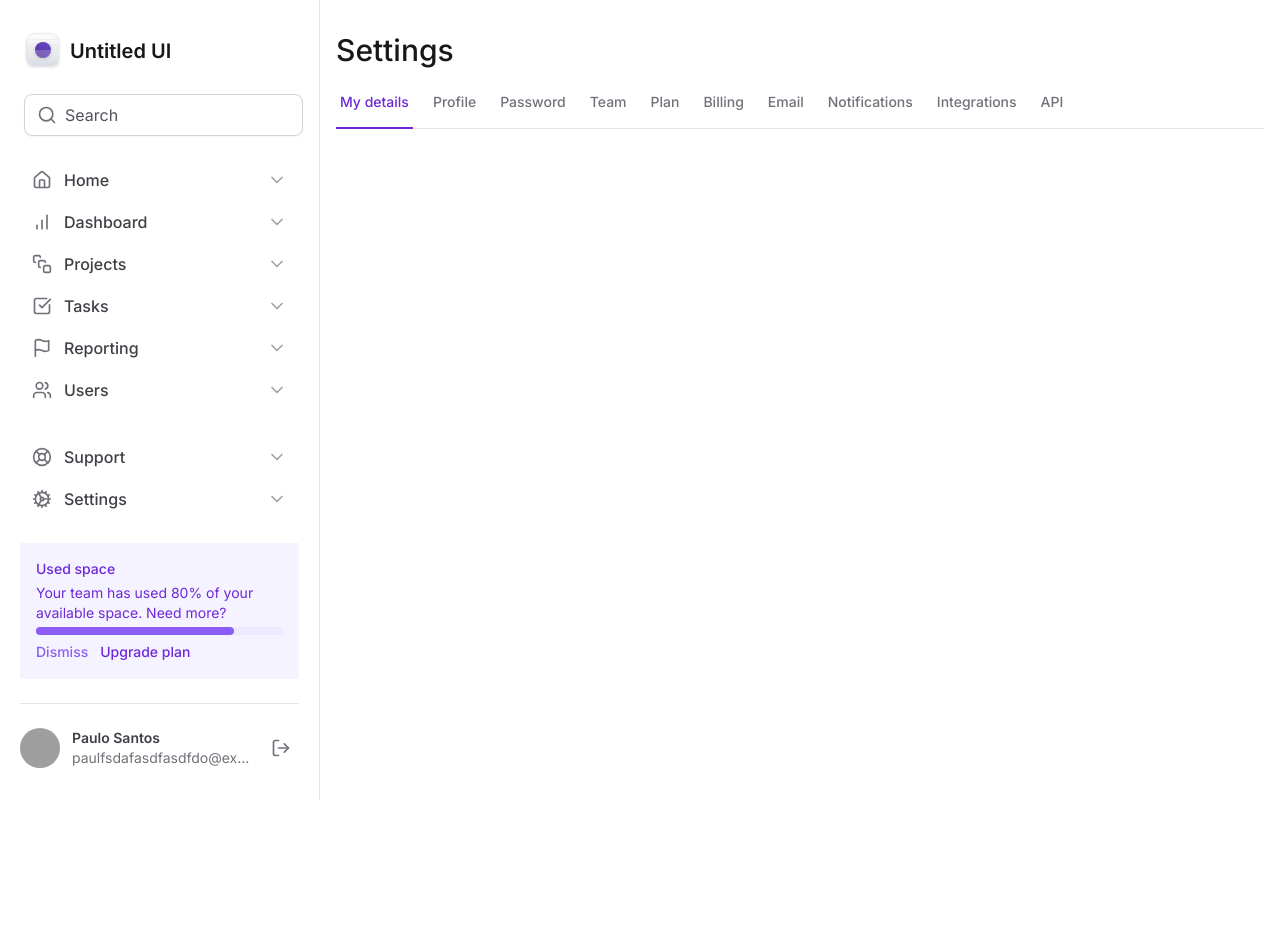
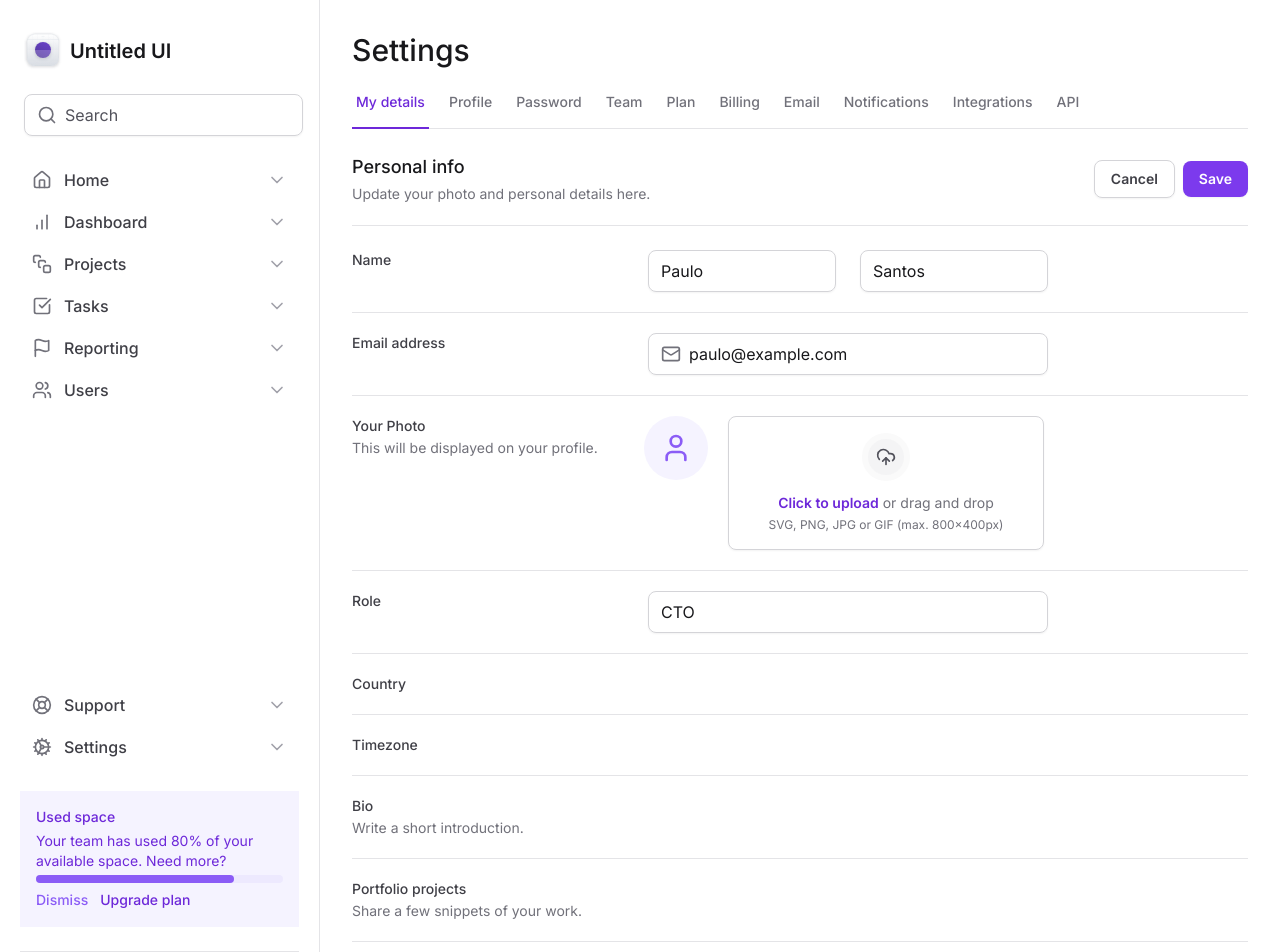
Before and after one commit to paulorfsantos17/tailwind-next, a Next.js app: page / in a window 1280 px wide. Shown: the top 952 px of the page. Before the commit the page ends 800 px from the top, so only its background shows below. Built offline with nearby package versions, Linux system fonts and the light colour scheme; grey boxes are pictures that could not be loaded.

Commit message:
feat: add button file

```diff
--- a/src/app/layout.tsx
+++ b/src/app/layout.tsx
@@ -20,7 +20,7 @@
       <body className={`${inter.className} antialiased`}>
         <div className="grid-cols-app grid min-h-screen">
           <Sidebar />
-          <main className="px-4 pb-12 pt-8">{children}</main>
+          <main className="px-8 pb-12 pt-8">{children}</main>
         </div>
       </body>
     </html>
--- a/src/app/page.tsx
+++ b/src/app/page.tsx
@@ -1,4 +1,6 @@
+import { InputControl, InputPrefix, InputRoot } from '@/components/Input'
 import SettingsTabs from '@/components/SettingsTabs'
+import { Mail, UploadCloud, User } from 'lucide-react'
 
 export default function Home() {
   return (
@@ -6,6 +8,190 @@
       <h1 className="text-3xl font-medium text-zinc-900">Settings</h1>
 
       <SettingsTabs />
+      <div className="mt-6 flex flex-col">
+        <div className="flex items-center justify-between border-b border-zinc-200 pb-5">
+          <div className="space-y-1">
+            <h2 className="text-lg font-medium text-zinc-900">Personal info</h2>
+            <span className="text-sm text-zinc-500">
+              Update your photo and personal details here.
+            </span>
+          </div>
+          <div className="flex items-center gap-2">
+            <button
+              className="rounded-lg border border-zinc-300 px-4 py-2 text-sm font-semibold text-zinc-700 shadow-sm hover:bg-zinc-50"
+              type="button"
+            >
+              Cancel
+            </button>
+            <button
+              className="rounded-lg bg-violet-600 px-4 py-2 text-sm font-semibold text-white shadow-sm hover:bg-violet-700"
+              form="settings"
+              type="submit"
+            >
+              Save
+            </button>
+          </div>
+        </div>
+        <form
+          id="settings"
+          action=""
+          className="mt-6 flex w-full flex-col gap-5 divide-y divide-zinc-200"
+        >
+          <div className="grid grid-cols-form gap-3">
+            <label
+              htmlFor="firstName"
+              className="text-sm font-medium text-zinc-700"
+            >
+              Name
+            </label>
+            <div className="grid grid-cols-2 gap-6">
+              <InputRoot>
+                <InputControl
+                  id="firstName"
+                  name="firstName"
+                  defaultValue="Paulo"
+                />
+              </InputRoot>
+              <InputRoot>
+                <InputControl defaultValue="Santos" name="lastName" />
+              </InputRoot>
+            </div>
+          </div>
+
+          <div className="grid grid-cols-form gap-3 pt-5">
+            <label
+              htmlFor="email"
+              className="text-sm font-medium text-zinc-700"
+            >
+              Email address
+            </label>
+            <InputRoot>
+              <InputPrefix>
+                <Mail className="size-5 text-zinc-500" />
+              </InputPrefix>
+              <InputControl
+                id="email"
+                name="email"
+                type="email"
+                defaultValue="paulo@example.com"
+              />
+            </InputRoot>
+          </div>
+
+          <div className="grid grid-cols-form gap-3 pt-5">
+            <label
+              htmlFor="your-photo"
+              className="text-sm font-medium text-zinc-700"
+            >
+              Your Photo
+              <span className="mt-0.5 block text-sm font-normal text-zinc-500">
+                This will be displayed on your profile.
+              </span>
+            </label>
+
+            <div className="flex items-start gap-5">
+              <div className="flex size-16 items-center justify-center rounded-full bg-violet-50">
+                <User className="size-8 text-violet-500" />
+              </div>
+
+              <label
+                htmlFor="photo"
+                className="group flex flex-1 cursor-pointer flex-col items-center gap-3 rounded-lg border border-zinc-300 px-6 py-4 text-center
+                text-zinc-500 shadow-sm hover:border-violet-200 hover:bg-violet-25 hover:text-violet-500"
+              >
+                <div className="rounded-full border-6 border-zinc-50 bg-zinc-100 p-2 group-hover:border-violet-50 group-hover:bg-violet-100">
+                  <UploadCloud className="size-5 text-zinc-600 group-hover:text-violet-600" />
+                </div>
+
+                <div className="flex flex-col items-center gap-1">
+                  <span className="text-sm">
+                    <span className="font-semibold text-violet-700">
+                      Click to upload
+                    </span>{' '}
+                    or drag and drop
+                  </span>
+                  <span className="text-xs">
+                    SVG, PNG, JPG or GIF (max. 800x400px){' '}
+                  </span>
+                </div>
+
+                <input type="file" className="sr-only" id="photo" />
+              </label>
+            </div>
+          </div>
+
+          <div className="grid grid-cols-form gap-3 pt-5">
+            <label htmlFor="role" className="text-sm font-medium text-zinc-700">
+              Role
+            </label>
+            <InputRoot>
+              <InputControl
+                id="role"
+                name="role"
+                type="text"
+                defaultValue="CTO"
+              />
+            </InputRoot>
+          </div>
+
+          <div className="grid grid-cols-form gap-3 pt-5">
+            <label
+              htmlFor="country"
+              className="text-sm font-medium text-zinc-700"
+            >
+              Country
+            </label>
+            <div></div>
+          </div>
+
+          <div className="grid grid-cols-form gap-3 pt-5">
+            <label
+              htmlFor="timezone"
+              className="text-sm font-medium text-zinc-700"
+            >
+              Timezone
+            </label>
+            <div></div>
+          </div>
+
+          <div className="grid grid-cols-form gap-3 pt-5">
+            <label htmlFor="bio" className="text-sm font-medium text-zinc-700">
+              Bio
+              <span className="mt-0.5 block text-sm font-normal text-zinc-500">
+                Write a short introduction.
+              </span>
+            </label>
+          </div>
+
+          <div className="grid grid-cols-form gap-3 pt-5">
+            <label
+              htmlFor="projects"
+              className="text-sm font-medium text-zinc-700"
+            >
+              Portfolio projects
+              <span className="mt-0.5 block text-sm font-normal text-zinc-500">
+                Share a few snippets of your work.
+              </span>
+            </label>
+          </div>
+
+          <div className="flex items-center justify-end gap-2 pt-5">
+            <button
+              className="rounded-lg border border-zinc-300 px-4 py-2 text-sm font-semibold text-zinc-700 shadow-sm hover:bg-zinc-50"
+              type="button"
+            >
+              Cancel
+            </button>
+            <button
+              className="rounded-lg bg-violet-600 px-4 py-2 text-sm font-semibold text-white shadow-sm hover:bg-violet-700"
+              form="settings"
+              type="submit"
+            >
+              Save
+            </button>
+          </div>
+        </form>
+      </div>
     </>
   )
 }
--- a/tailwind.config.ts
+++ b/tailwind.config.ts
@@ -11,10 +11,17 @@
       colors: {
         background: 'var(--background)',
         foreground: 'var(--foreground)',
+        violet: {
+          25: '#fcfaff',
+        },
       },
       gridTemplateColumns: {
         app: 'minmax(18rem, 20rem) 1fr',
         profile: 'max-content 1fr min-content',
+        form: 'minmax(7.5rem, 17.5rem) minmax(25rem, 1fr) minmax(0, 15rem)',
+      },
+      borderWidth: {
+        6: '6px',
       },
     },
   },
```
